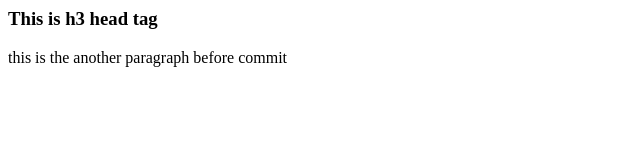
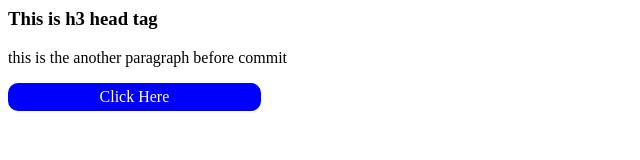
Before and after one commit to tenahub/wa-startup, a plain HTML site: page index.html in a window 1280 px wide. Shown: the whole page, without its empty margins (0-640 px from the left). Drawn offline with Linux system fonts and the light colour scheme.

Commit message:
created btn into feature-a branch

```diff
--- a/index.html
+++ b/index.html
@@ -1,11 +1,24 @@
 <html>
     <head>
+        <style>
+            .btn{
+                background-color: blue;
+                width: 20%;
+                text-align: center;
+                padding: 5px 0;
+                border-radius: 10px;
+                color: white;
 
+            }
+        </style>
     </head>
 
     <body>
         <h3>This is h3 head tag</h3>
         <p>this is the another paragraph before commit</p>
+        <div class="btn">
+        <label>Click Here</label>
+        </div>
 
     </body>
 
```
